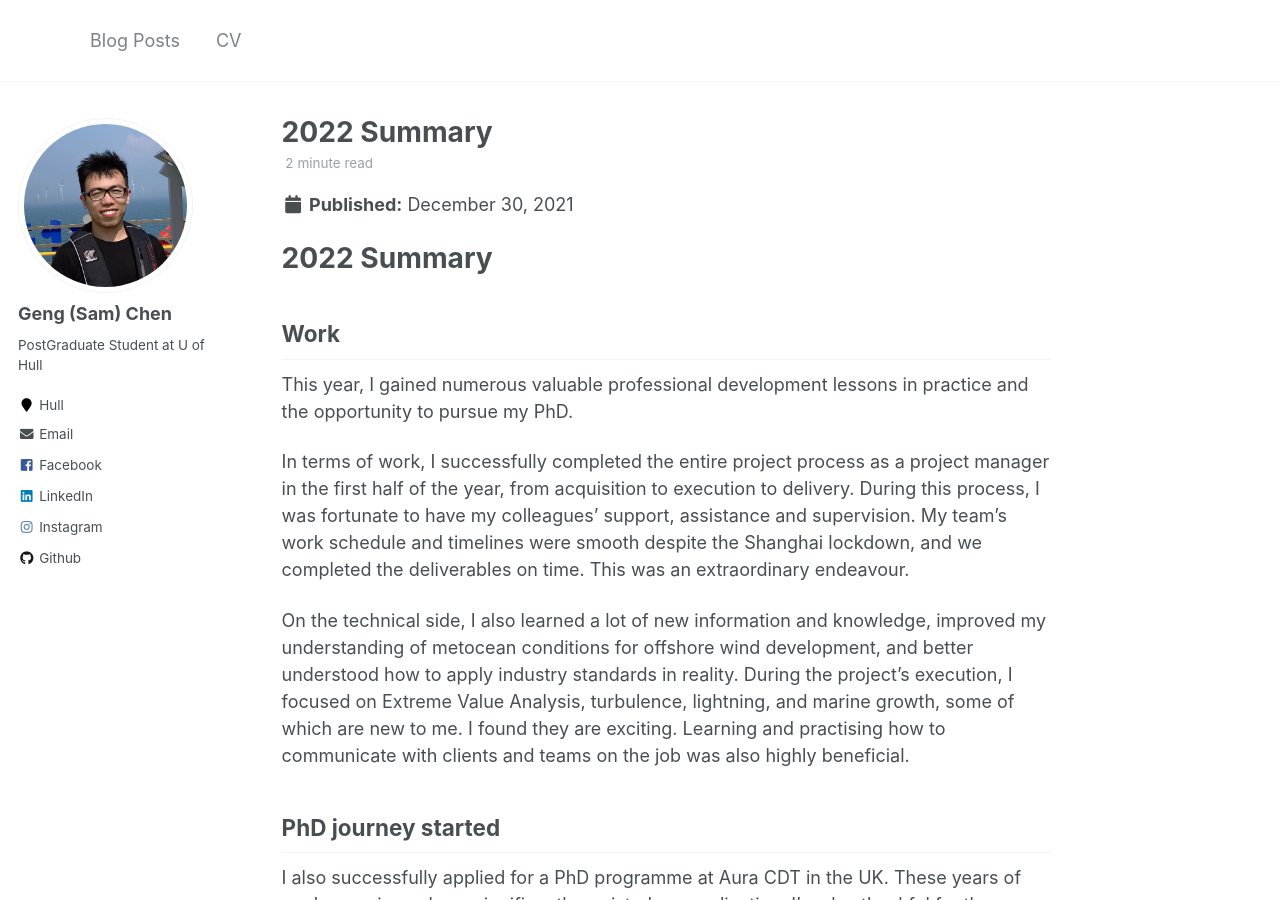
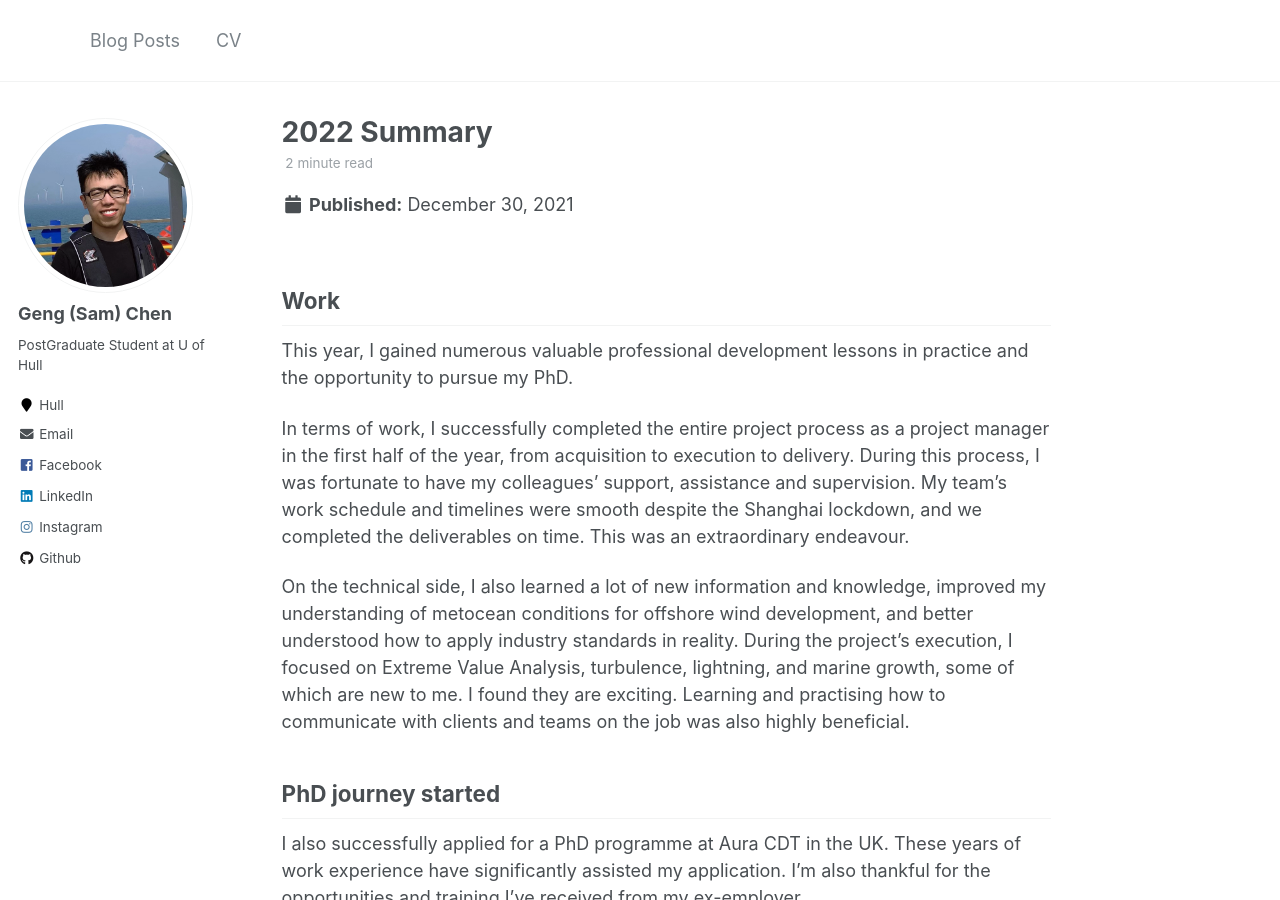
Before and after one commit to famiuer/famiuer.github.io, a Jekyll site: the page built from _posts/2021-12-30-2020-summary.md, in a window 1280 px wide and 900 px high. Built offline with Jekyll 4.4.1, drawn with Linux system fonts in a browser that asks for light colours.

Commit message:
update blog post 2022 summary

```diff
--- a/_posts/2021-12-30-2020-summary.md
+++ b/_posts/2021-12-30-2020-summary.md
@@ -4,8 +4,6 @@ title:  "2022 Summary"
 date:   2021-12-30 21:03:00 +0000
 categories: blog
 ---
-
-# 2022 Summary
 
 ## Work
 This year, I gained numerous valuable professional development lessons in practice and the opportunity to pursue my PhD.
```
